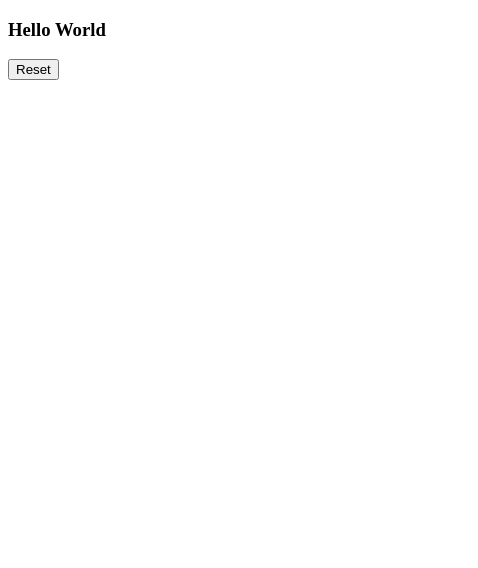
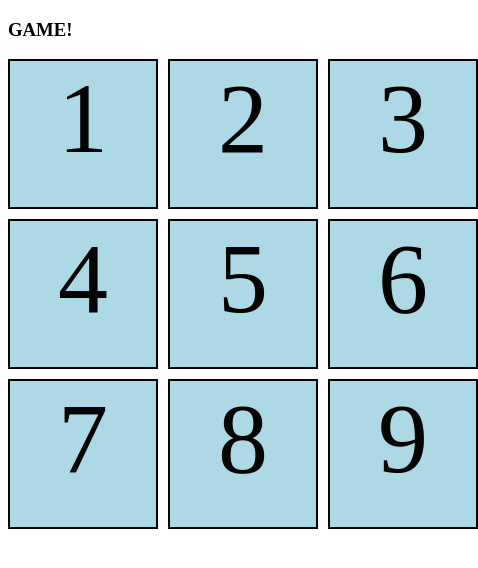
Before and after one commit to ThomasZoeter/Angular-TicTacToe, an Angular app: page / in a window 390 px wide. Shown: the top 568 px of the page, 478 px wide, since content can reach past the window. Built offline with nearby package versions, Linux system fonts and the light colour scheme.

Commit message:
Add nonresponsive playfield

```diff
--- a/src/main.ts
+++ b/src/main.ts
@@ -5,8 +5,18 @@ import { Component } from '@angular/core';
   selector: 'app-root',
   standalone: true,
   template: `
-      <h3>Hello {{ name }}</h3>
-      <button (click)="name = 'Angular'">Reset</button>
+      <h3>GAME!</h3>
+      <div id="fields" class="playfield">
+          <div id="field1" class="field">1</div>
+          <div id="field2" class="field">2</div>
+          <div id="field3" class="field">3</div>
+          <div id="field4" class="field">4</div>
+          <div id="field5" class="field">5</div>
+          <div id="field6" class="field">6</div>
+          <div id="field7" class="field">7</div>
+          <div id="field8" class="field">8</div>
+          <div id="field9" class="field">9</div>
+      </div>
   `
 })
 export class App {
--- a/src/styles.css
+++ b/src/styles.css
@@ -1 +1,14 @@
 /* You can add global styles to this file, and also import other style files */
+.playfield {
+  display: grid;
+  grid-gap: 10px;
+  grid-template-columns: repeat(3, 150px);
+  grid-template-rows: repeat(3, 150px);
+}
+
+.field {
+  background-color: lightblue;
+  border: 2px solid black;
+  text-align: center;
+  font-size: 100px;
+}
```
